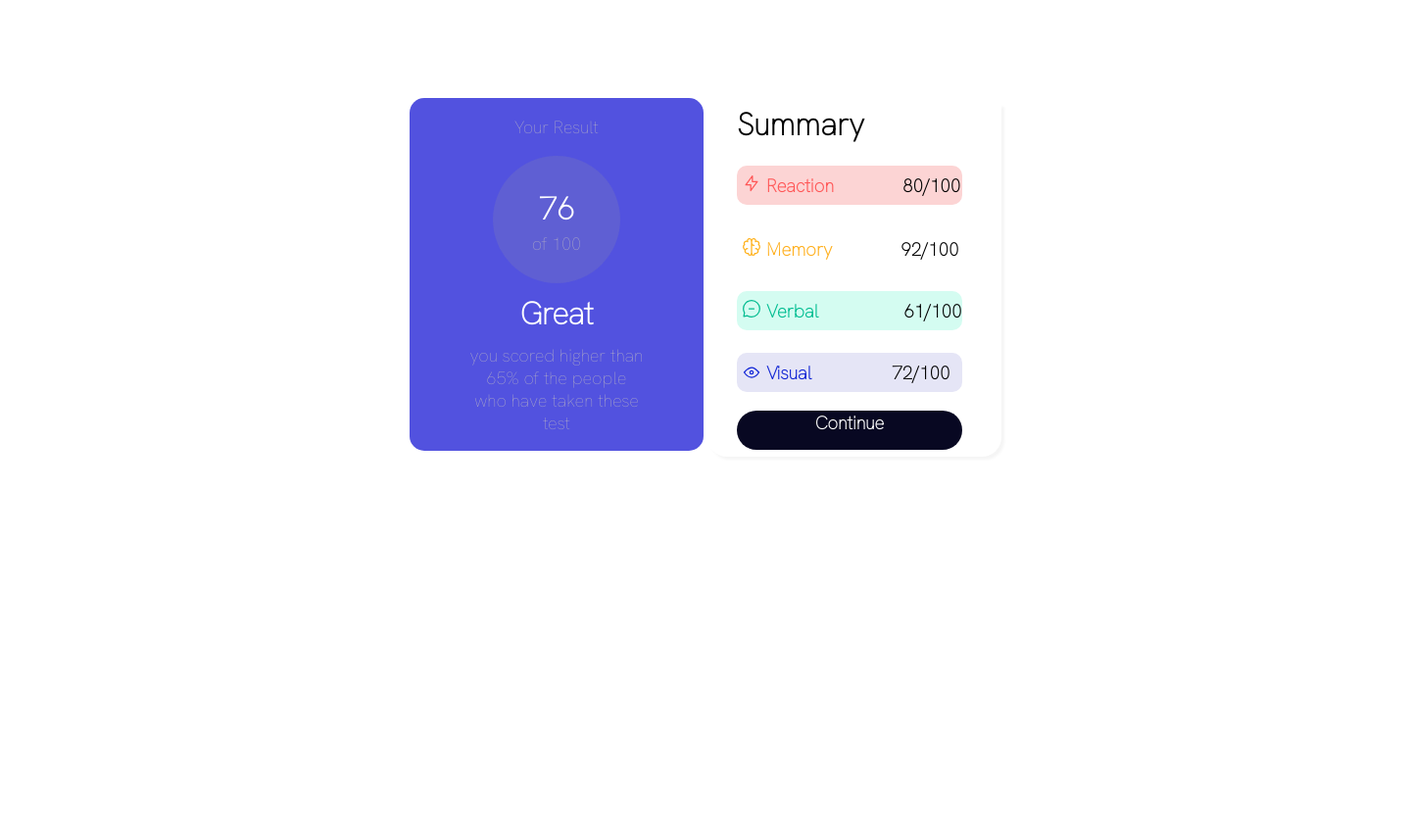
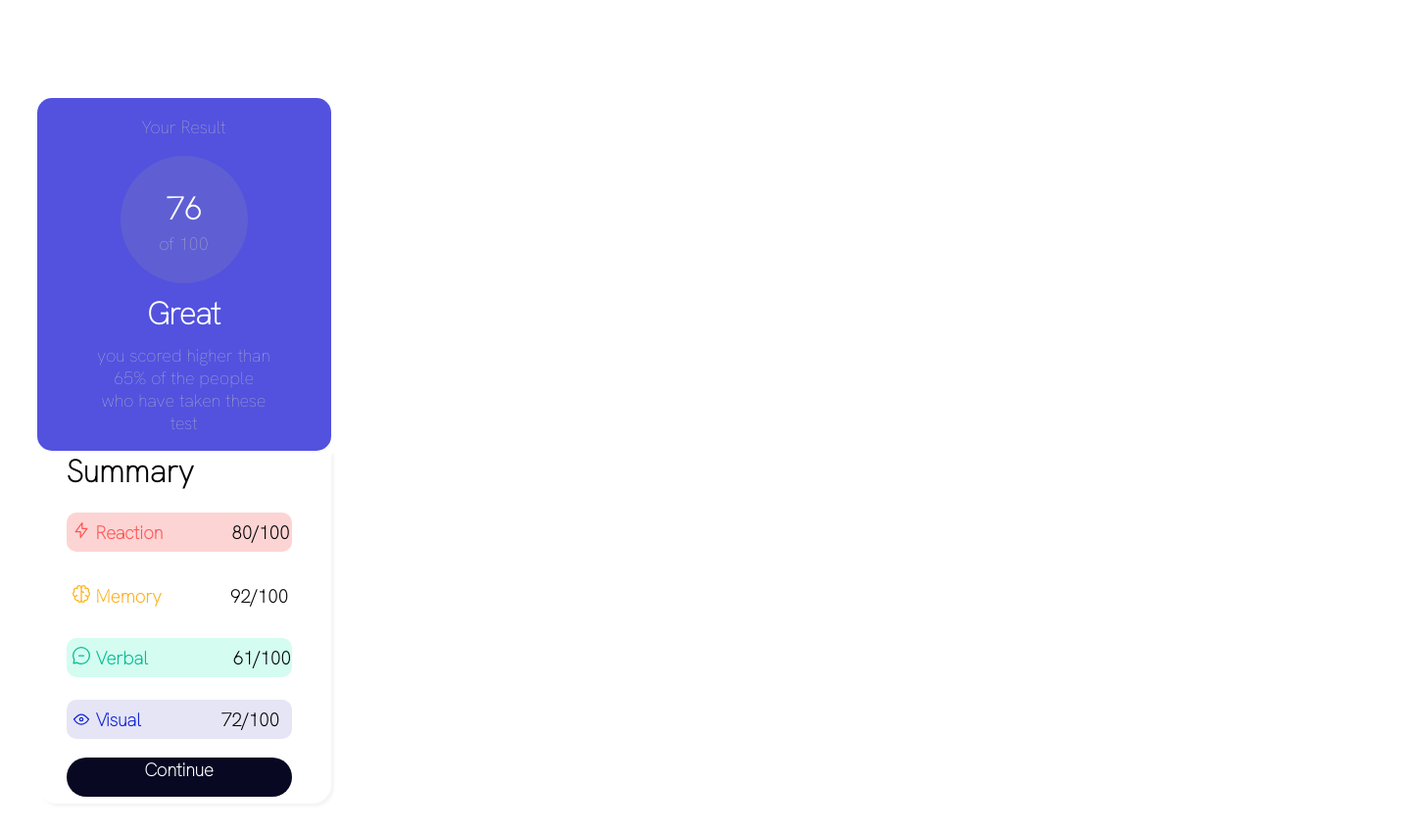
Before and after one commit to asadalimcj/challenge1DesktopS, a plain HTML site: page index.html in a window 1280 px wide. Shown: the whole page at 98% size, 1440 px wide, since content can reach past the window. Before the commit the page ends 800 px from the top, so only its background shows below. Drawn offline with Linux system fonts and the light colour scheme.

Commit message:
Html css

```diff
--- a/css/style.css
+++ b/css/style.css
@@ -1,6 +1,6 @@
 body {
   text-align: center;
-  width: 1440px;
+  width: 375px;
   margin: 0;
   margin-bottom: 30px;
   font-family: 'Hanken Grotesk', sans-serif;
```
